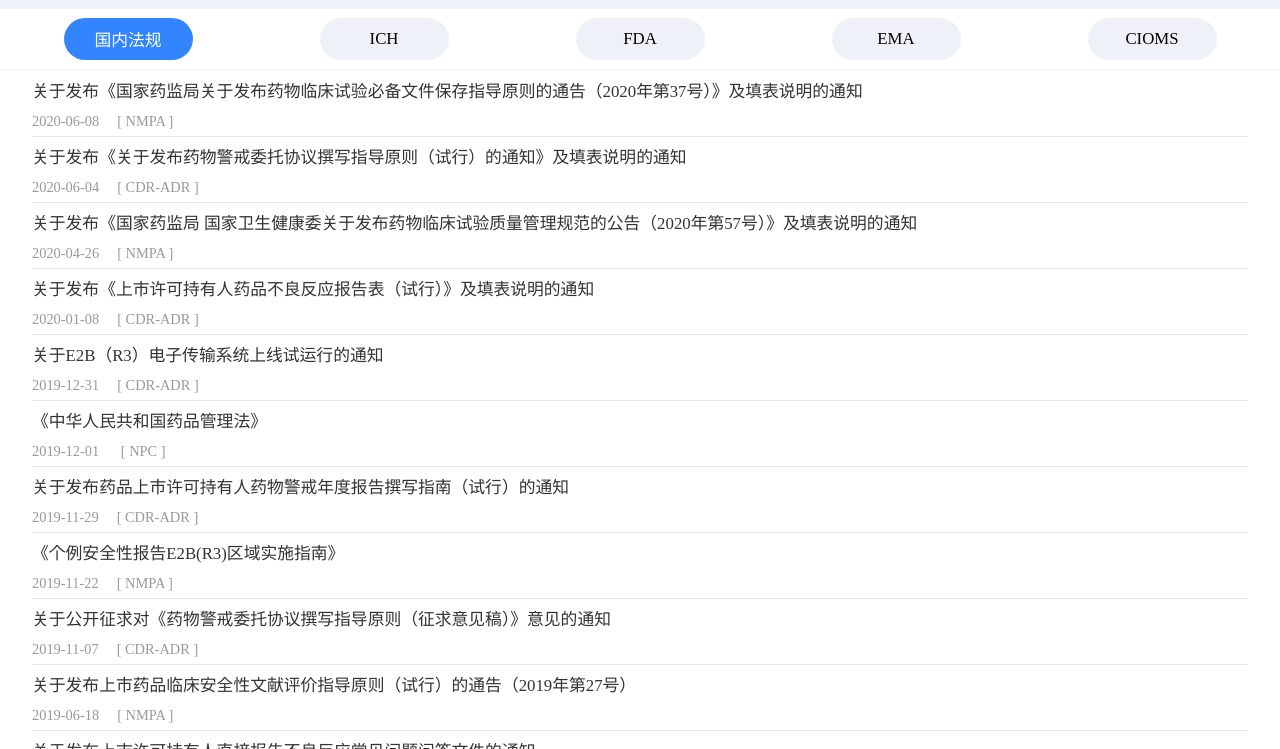
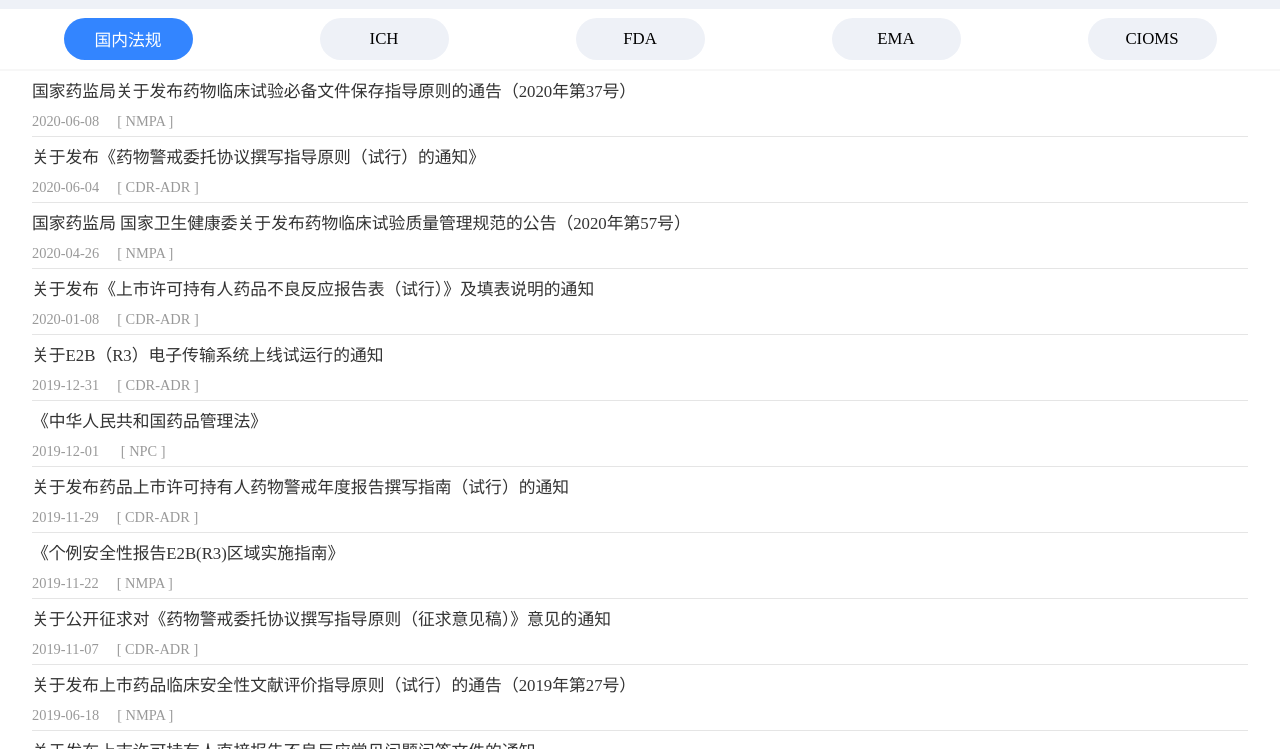
Before and after one commit to mengbo1991/disclaimer, a plain HTML site: page index.html in a window 1280 px wide. Shown: the part 51-800 px from the top of the page. Drawn offline with Linux system fonts and the light colour scheme.

Commit message:
修改错误内容

```diff
--- a/index.html
+++ b/index.html
@@ -34,19 +34,19 @@
 							<ul class="chiDetailList commonStyle">
 								<li>
 									<div class="commonLeft">
-										<a href="http://www.nmpa.gov.cn/WS04/CL2138/378032.html">关于发布《国家药监局关于发布药物临床试验必备文件保存指导原则的通告（2020年第37号）》及填表说明的通知</a>
+										<a href="http://www.nmpa.gov.cn/WS04/CL2138/378032.html">国家药监局关于发布药物临床试验必备文件保存指导原则的通告（2020年第37号）</a>
 										<p><span>2020-06-08</span><span class="source">[ NMPA ]</span></p>
 									</div>
 								</li>
 								<li>
 									<div class="commonLeft">
-										<a href="http://www.cdr-adr.org.cn/drug_1/zcfg_1/zcfg_zdyz/202006/t20200604_47472.html">关于发布《关于发布药物警戒委托协议撰写指导原则（试行）的通知》及填表说明的通知</a>
+										<a href="http://www.cdr-adr.org.cn/drug_1/zcfg_1/zcfg_zdyz/202006/t20200604_47472.html">关于发布《药物警戒委托协议撰写指导原则（试行）的通知》</a>
 										<p><span>2020-06-04</span><span class="source">[ CDR-ADR ]</span></p>
 									</div>
 								</li>
 								<li>
 									<div class="commonLeft">
-										<a href="http://www.nmpa.gov.cn/WS04/CL2138/376852.html">关于发布《国家药监局 国家卫生健康委关于发布药物临床试验质量管理规范的公告（2020年第57号）》及填表说明的通知</a>
+										<a href="http://www.nmpa.gov.cn/WS04/CL2138/376852.html">国家药监局 国家卫生健康委关于发布药物临床试验质量管理规范的公告（2020年第57号）</a>
 										<p><span>2020-04-26</span><span class="source">[ NMPA ]</span></p>
 									</div>
 								</li>
```
